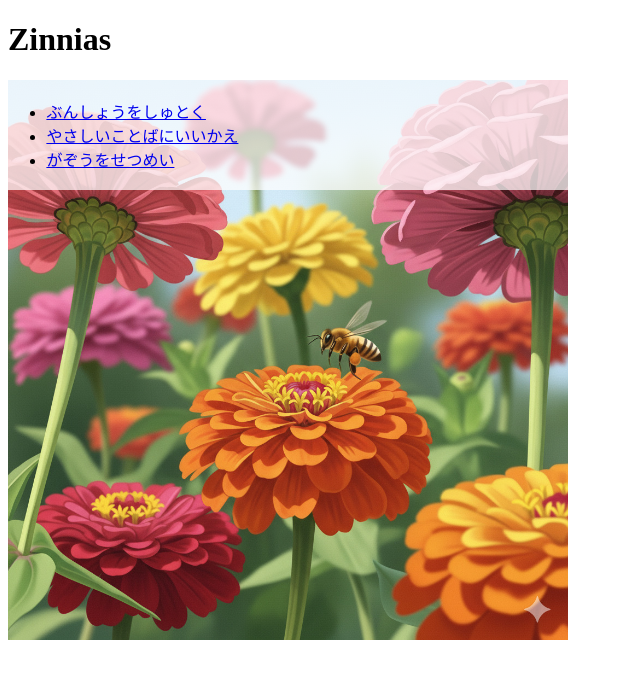
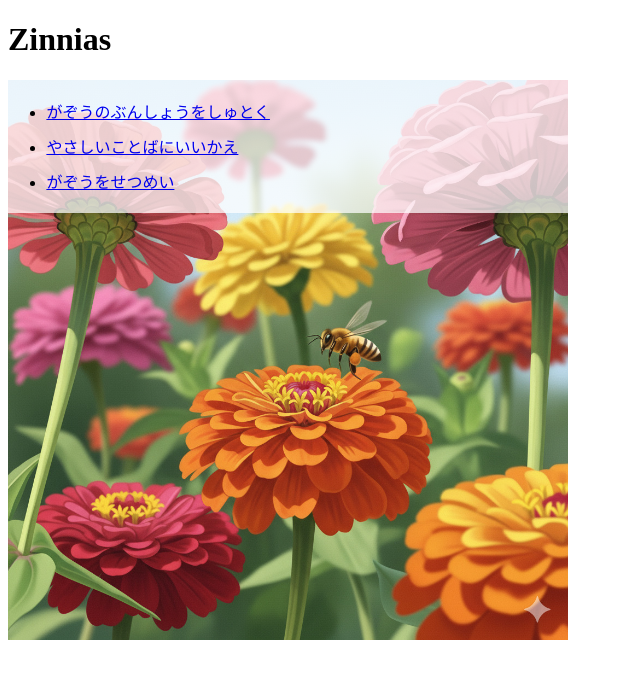
Before and after one commit to nabbisen/zinnias, a SvelteKit app: page / in a window 1280 px wide. Shown: the top 678 px of the page, without its empty margins (0-640 px from the left). Built offline with nearby package versions, Linux system fonts and the light colour scheme.

Commit message:
menu text; pkg update

```diff
--- a/package.json
+++ b/package.json
@@ -32,7 +32,7 @@
 		"globals": "^16.4.0",
 		"prettier": "^3.6.2",
 		"prettier-plugin-svelte": "^3.4.0",
-		"svelte": "^5.38.10",
+		"svelte": "^5.39.0",
 		"svelte-check": "^4.3.1",
 		"typescript": "^5.9.2",
 		"typescript-eslint": "^8.44.0",
--- a/src/routes/(view)/+page.svelte
+++ b/src/routes/(view)/+page.svelte
@@ -1,6 +1,6 @@
 <div>
 	<ul>
-		<li><a href="text-from-image">ぶんしょうをしゅとく</a></li>
+		<li><a href="text-from-image">がぞうのぶんしょうをしゅとく</a></li>
 		<li><a href="easier-expression">やさしいことばにいいかえ</a></li>
 		<li><a href="image-description">がぞうをせつめい</a></li>
 	</ul>
@@ -19,4 +19,7 @@
 		background-color: #ffffffbb;
 		padding: 1.2rem 2.4rem;
 	}
+	ul li:not(:first-child):not(:last-child) {
+		margin: 0.7em 0;
+	}
 </style>
--- a/src/routes/(view)/text-from-image/+page.svelte
+++ b/src/routes/(view)/text-from-image/+page.svelte
@@ -45,14 +45,14 @@
 	}
 </script>
 
-<h2>ぶんしょうをしゅとく</h2>
+<h2>がぞうのぶんしょうをしゅとく</h2>
 
 {#if msg}
 	<p>{msg}</p>
 {/if}
 
 <div>
-	テキストを得る
+	がぞうのテキストを得る
 	<input type="file" onchange={imageOnchange} />
 </div>
 
```
